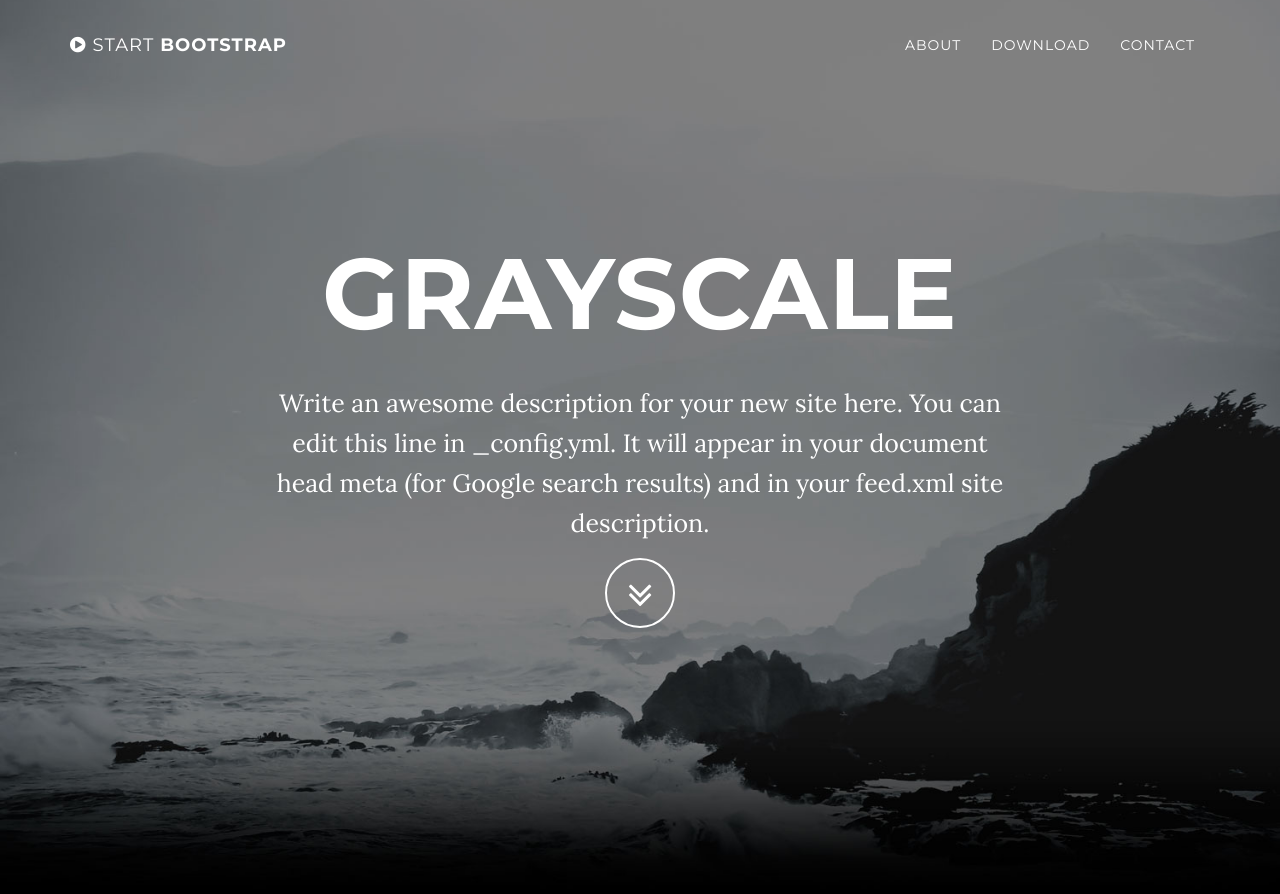
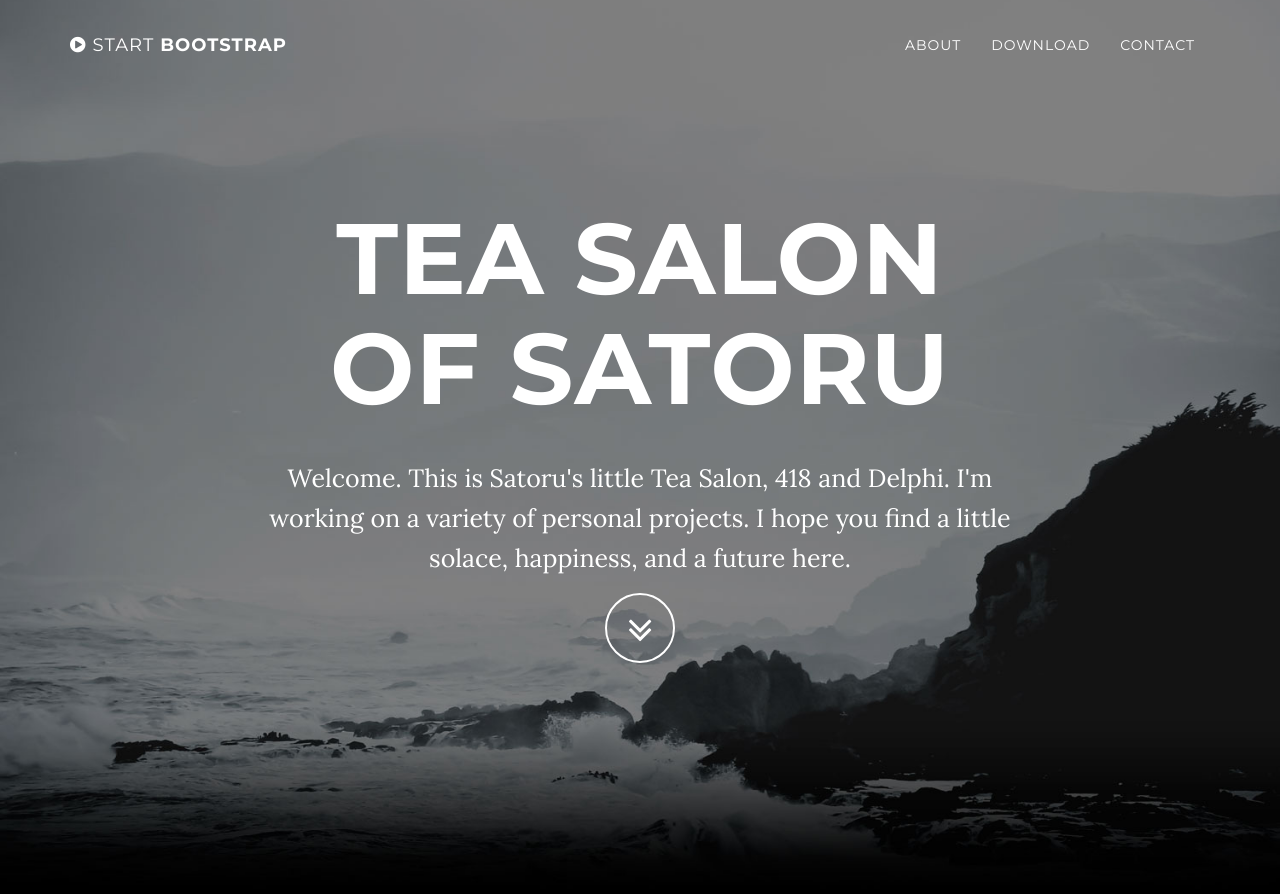
Before and after one commit to 418-and-delphi/418-and-delphi.github.io, a Jekyll site: the page built from index.html, in a window 1280 px wide and 900 px high. Shown: the top 894 px of the window. Built offline with Jekyll 4.4.1, drawn with Linux system fonts in a browser that asks for light colours; part of the change alters nothing that is shown; some of the changed text lies outside the part shown.

Commit message:
Update _config.yml

```diff
--- a/_config.yml
+++ b/_config.yml
@@ -1,8 +1,8 @@
 # Site settings
-title: Grayscale
-email: your-email@domain.com
-url: https://example.github.io
-description: "Write an awesome description for your new site here. You can edit this line in _config.yml. It will appear in your document head meta (for Google search results) and in your feed.xml site description."
+title: Tea Salon of Satoru
+email: 418.and.delphi@gmail.com
+url: https://418-and-delphi.github.io
+description: "Welcome. This is Satoru's little Tea Salon, 418 and Delphi. I'm working on a variety of personal projects. I hope you find a little solace, happiness, and a future here."
 
 # Color settings (hex-codes without the leading hash-tag)
 color:
@@ -14,16 +14,12 @@ footer: Your Website
 
 # Social networks usernames (many more available: google-plus, flickr, dribbble, pinterest, instagram, tumblr, linkedin, etc.)
 social:
-  - title: twitter
-    url: https://twitter.com/SBootstrap
-  - title: facebook
-    url:
-  - title: stack-overflow
-    url: http://stackoverflow.com/questions/tagged/jekyll
-  - title: bitbucket
-    url: http://bitbucket.org/jekyll
+  - title: Instagram
+    url: https://instagram.com/418.and.delphi
+  - title: Blog
+    url: https://www.notion.so/418-n-delphi/Satoru-s-Tea-Salon-81b342969e204655ae88d47f53f95066?pvs=4
   - title: github
-    url: https://github.com/IronSummitMedia/startbootstrap
+    url: https://github.com/418-and-delphi
 
 # Build settings
 markdown: kramdown
```
